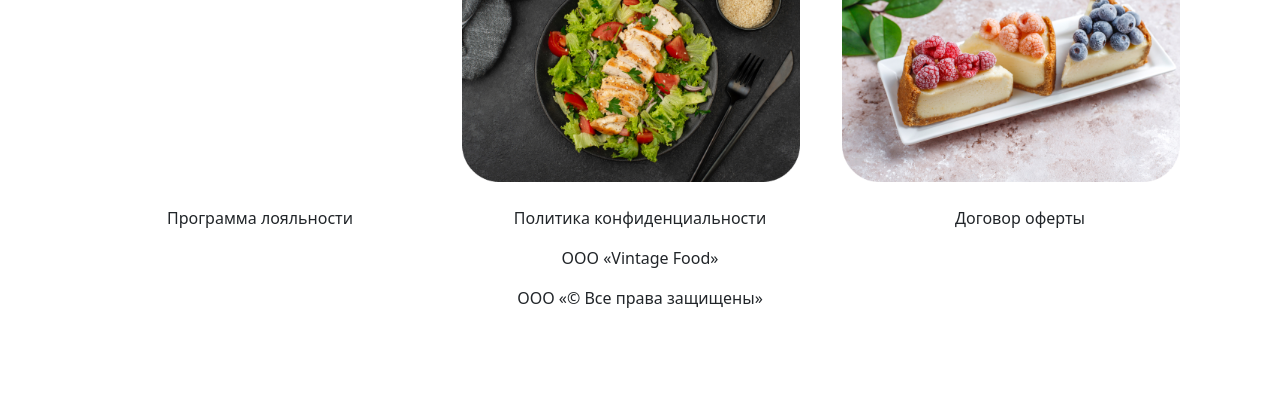
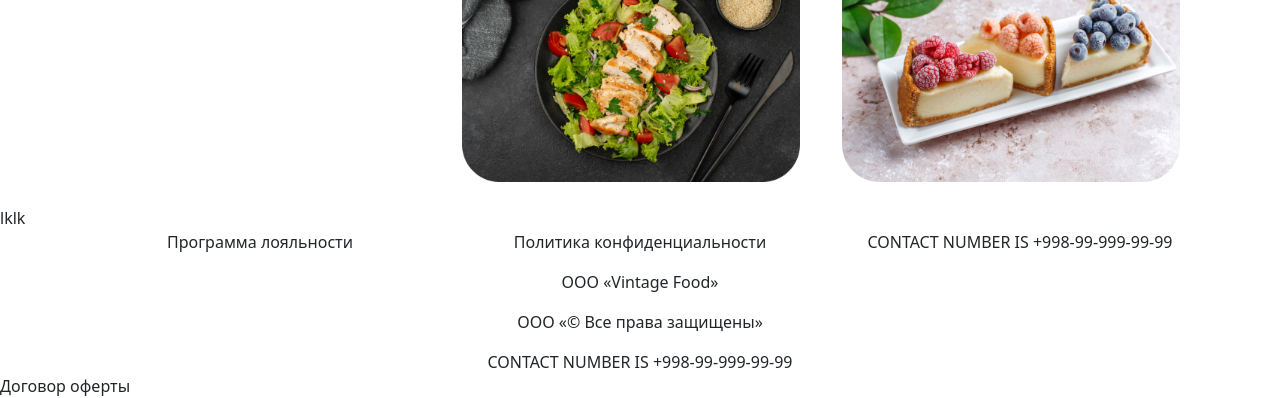
Before and after one commit to iNSANE77I/azamat77, a plain HTML site: page index.html in a window 1280 px wide. Shown: the part 1133-1531 px from the top of the page. Before the commit the page ends 1459 px from the top, so only its background shows below. Drawn offline with nearby package versions, Linux system fonts and the light colour scheme.

Commit message:
Update index.html

```diff
--- a/index.html
+++ b/index.html
@@ -123,19 +123,21 @@
 
           </div>
 
-    </main>
+    </main>lklk
     <footer>
       <div class="container">
       <div class="row">
         <div class="col-md-4 text-center"><p>Программа лояльности<p></div>
         <div class="col-md-4 text-center" ><p>Политика конфиденциальности</p></div>
-        <div class="col-md-4 text-center"><p>Договор оферты</p</div>
+        <div class="col-md-4 text-center"><p>CONTACT NUMBER IS +998-99-999-99-99</p</div>
       </div>
       <div class="col-xl-12 text-center"><p>ООО «Vintage Food»</p></div>
       <div class="col-xl-12 text-center"><p>ООО «© Все права защищены»</p></div>
     </div>
+
+    <div class="contact text-center">CONTACT NUMBER IS +998-99-999-99-99</div>
     </footer>
-
+    Договор оферты
 
 </body>
 </html>
```
